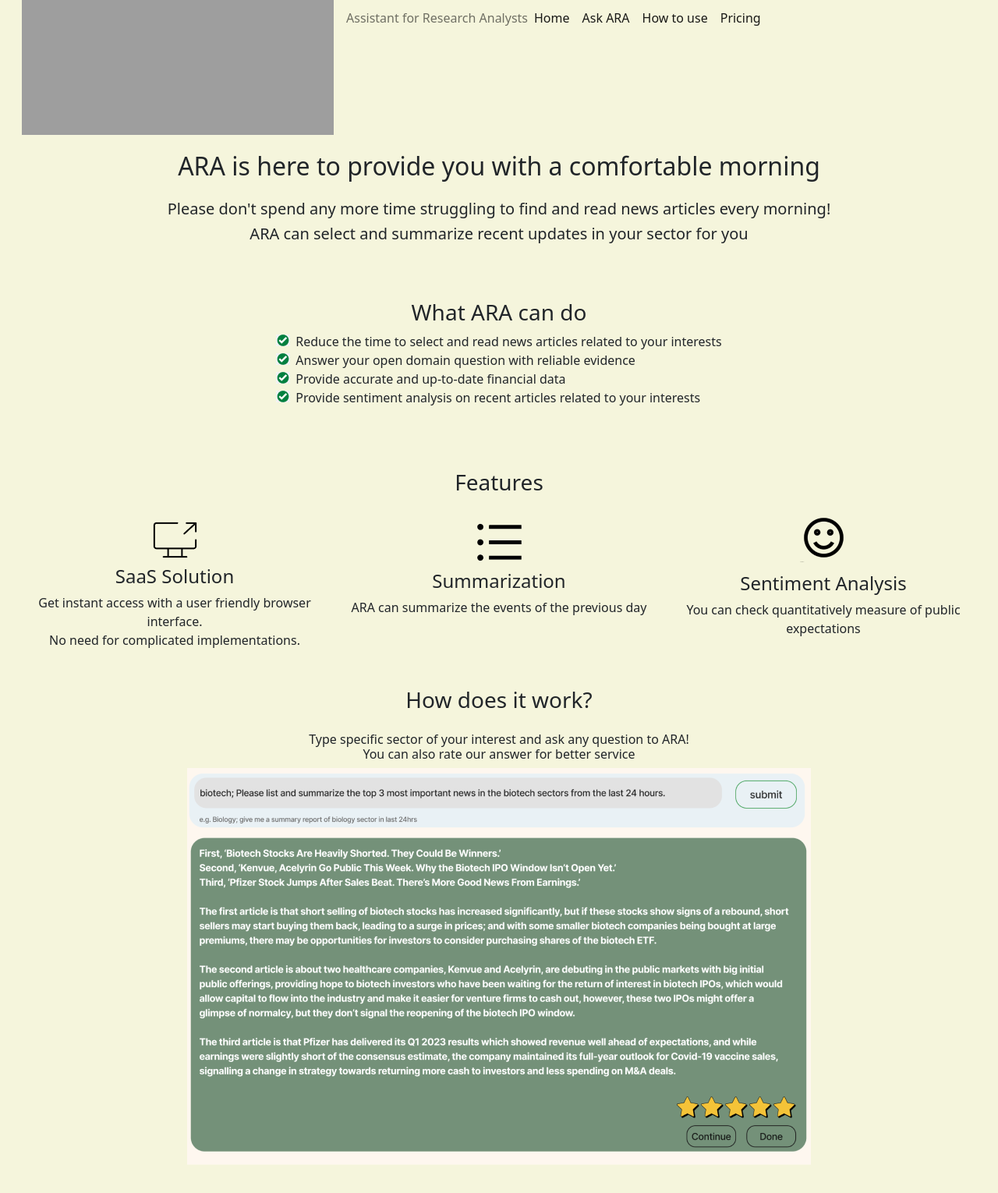
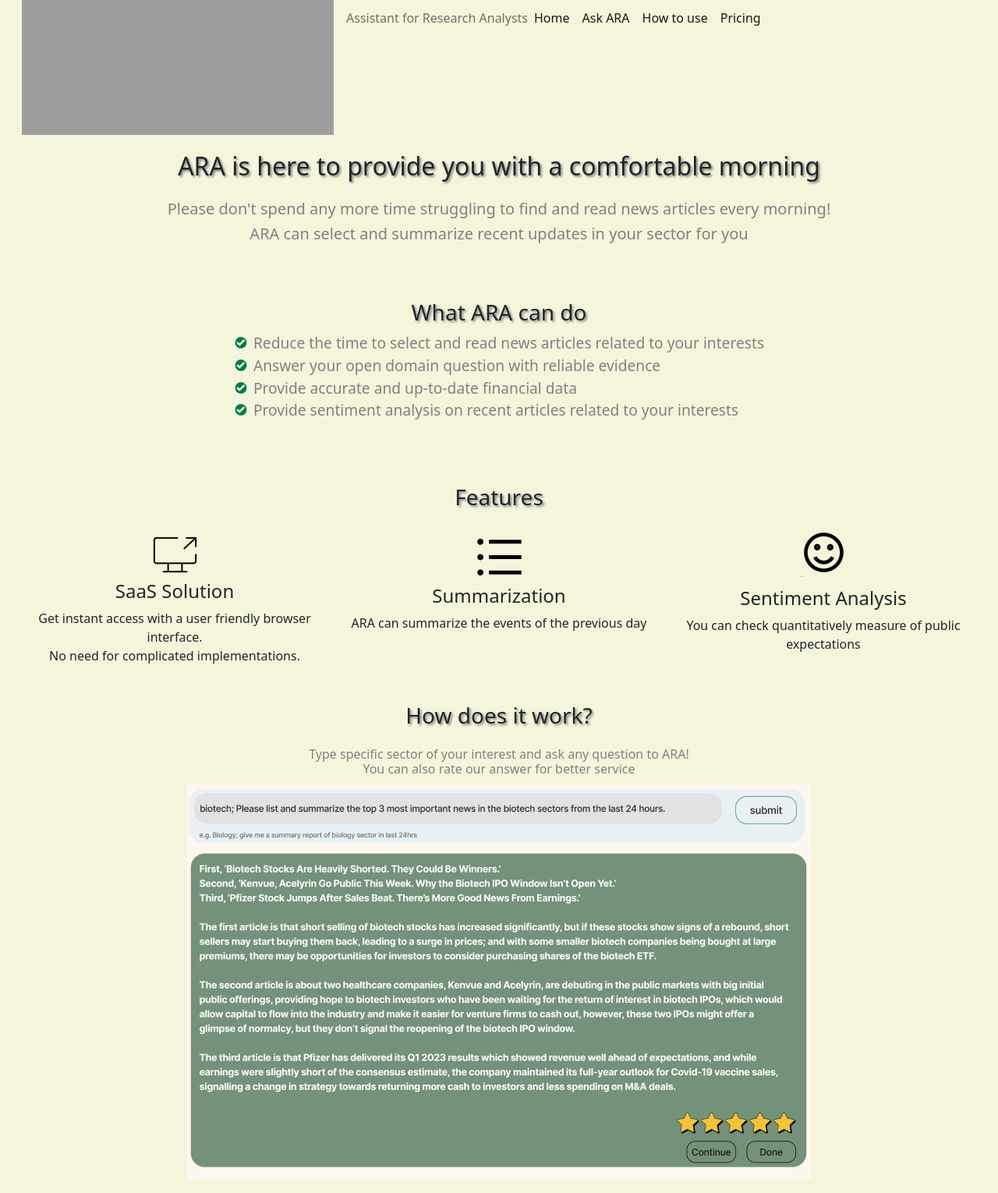
Before and after one commit to minwl/ARA, a Flask app: template flask/templates/howto.html in a window 1280 px wide. Shown: the part 148-1678 px from the top of the page at 78% size. Before the commit the page ends 1641 px from the top, so only its background shows below. Run offline with Flask 3, Linux system fonts and the light colour scheme; the template is opened without the code that fills it, so the values that code supplies are empty; some libraries are stand-ins or nearby versions; grey boxes are pictures that could not be loaded.

Commit message:
update howto.html

```diff
--- a/flask/static/index.css
+++ b/flask/static/index.css
@@ -99,11 +99,13 @@ input.underline {
 }
 
 #title{
-  color: white;
-  text-shadow: 2px 2px 3px grey;
+  /* color: white; */
+  text-shadow: 2px 2px 3px gray;
 }
 
 #list{
   list-style-image: url('icon.png');
   text-align: left;
+  font-size: larger;
+  color : gray;
 }
--- a/flask/templates/howto.html
+++ b/flask/templates/howto.html
@@ -46,32 +46,34 @@
   <body >
     <div class = 'container-fluid center-screen'>
       <div>
-        <H2 >ARA is here to provide you with a comfortable morning</H2>
-          <div class = 'p-3'>
+        <H2 id = 'title'>ARA is here to provide you with a comfortable morning</H2>
+          <div class = 'p-3' style = 'color :gray'>
           <H5>Please don't spend any more time struggling to find and read news articles every morning!</H5>
           <h5>ARA can select and summarize recent updates in your sector for you</h5>
           </div>
       </div>
-      <div id = 'list' class = 'p-5'>
-          <H3 style = 'text-align: center;'>What ARA can do</H3>
+      <div class = 'p-5'>
+          <H3 id = title style = 'text-align: center;'>What ARA can do</H3>
+          <div id = list>
           <li>Reduce the time to select and read news articles related to your interests</li>
           <li>Answer your open domain question with reliable evidence </li>
           <li>Provide accurate and up-to-date financial data</li>
           <li>Provide sentiment analysis on recent articles related to your interests</li>
-      </div>
+          </div>
+        </div>
       <div class="p-3">
-        <H3 class ='p-3'>Features</H3>
+        <H3 id = title class ='p-3'>Features</H3>
         <div class = 'row'>
-          <div class = 'col-4'>
+          <div class = 'col-md-4'>
             <img src = '../static/icon1.png'>
             <h4>SaaS Solution</h4>
             Get instant access with a user friendly browser interface. <br> No need for complicated implementations.
           </div>
-          <div class = 'col-4'>  <img src = '../static/icon2.png'>
+          <div class = 'col-md-4'>  <img src = '../static/icon2.png'>
             <h4>Summarization</h4>
             ARA can summarize the events of the previous day
           </div>
-          <div class = 'col-4'>    <img src = '../static/icon3.png'>
+          <div class = 'col-md-4'>    <img src = '../static/icon3.png'>
             <h4>Sentiment Analysis</h4>
             You can check quantitatively measure of public expectations
           </div>
@@ -79,12 +81,13 @@
       </div>
 
       <div class = 'p-3'>
-        <H3 class ='p-3'>How does it work?</H3>
-        <h6>
+        <H3 id = title class ='p-3'>How does it work?</H3>
+        <h6 style = 'color:gray;'>
         Type specific sector of your interest and ask any question to ARA! <br>
         You can also rate our answer for better service
         </h6>
         <img src = '../static/sample.png'> </img>
+        <!-- sample gif를 넣어도 좋을듯.. -->
 
 
       </div>
```
